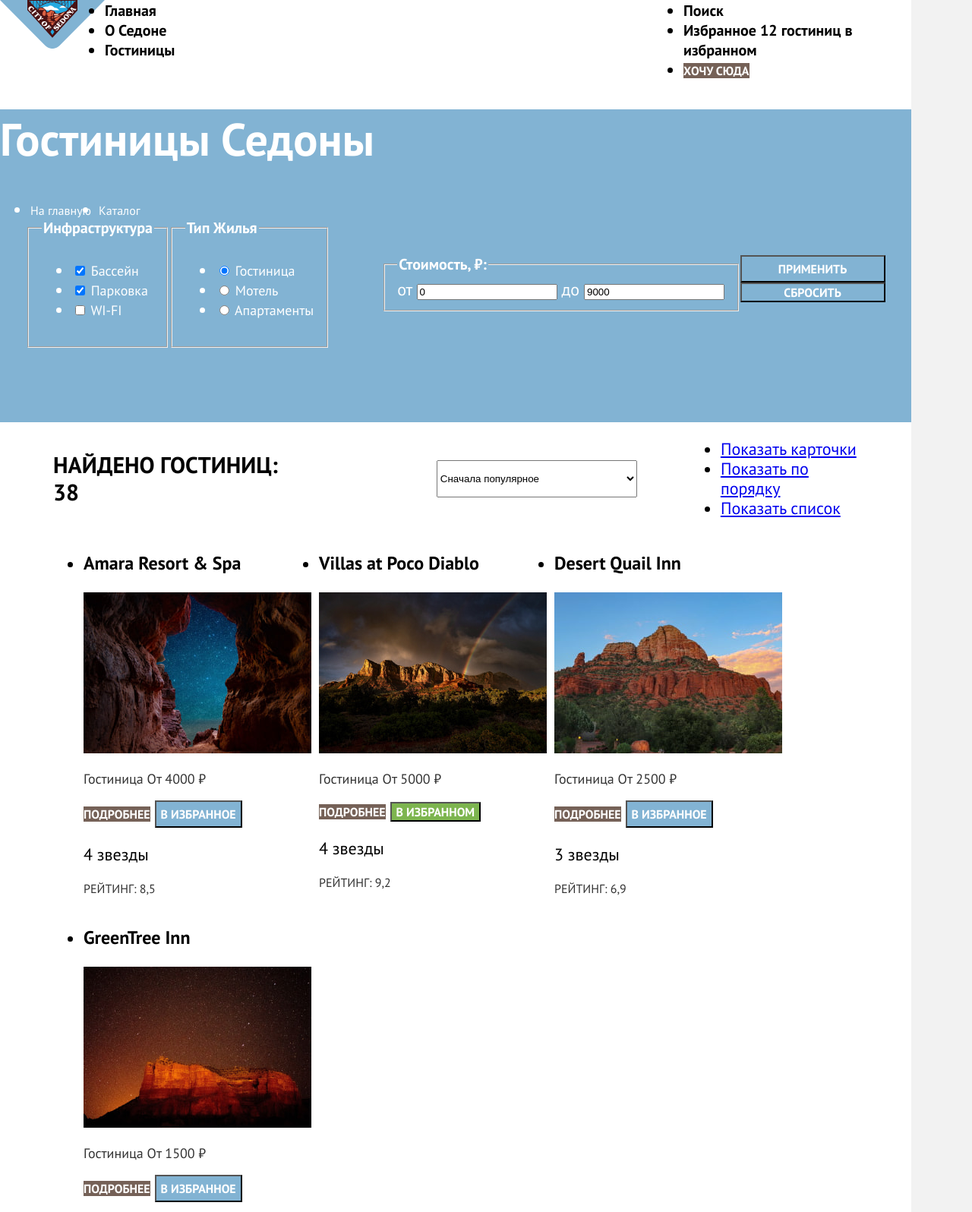
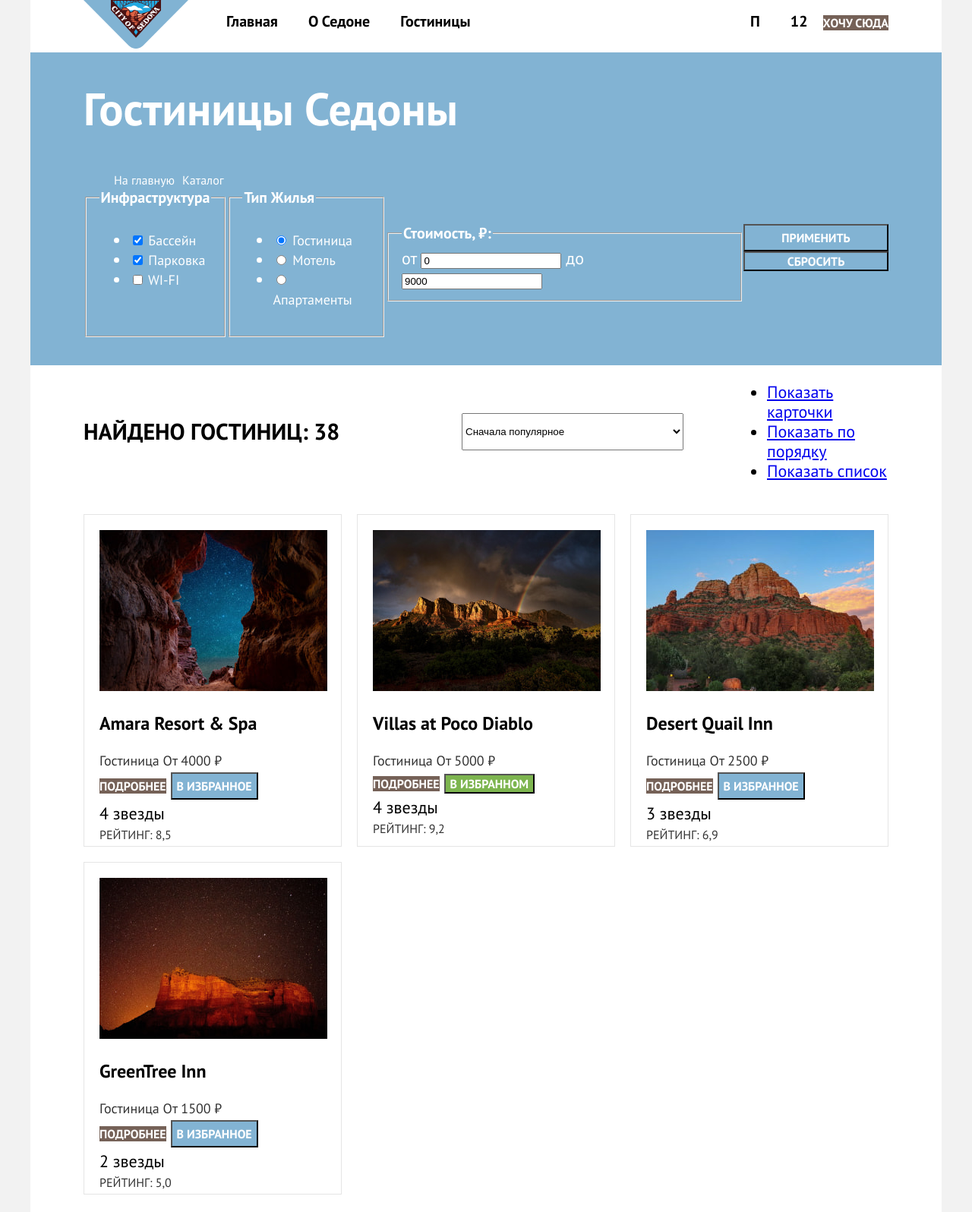
Before and after one commit to KLapkina/2659965-sedona-2, a plain HTML site: page catalog.html in a window 1280 px wide. Shown: the top 1596 px of the page at 76% size. Drawn offline with Linux system fonts and the light colour scheme.

Commit message:
Сетки

```diff
--- a/catalog.html
+++ b/catalog.html
@@ -28,20 +28,20 @@
           <li class = "navigation-item">
             <a class = "navigation-link" href = "#">
               <span class = "visually-hidden">
-              Поиск
+              П<!-- Поиск -->
               </span>
             </a>
           </li>
           <li class = "navigation-item">
             <a class = "navigation-link" href = "#">
               <span class = "visually-hidden">
-                Избранное
+                <!-- Избранное -->
               </span>
               <span class = "in-priorety">
                 12
               </span>
               <span class = "visually-hidden">
-                гостиниц в избранном
+                <!-- гостиниц в избранном -->
               </span>
             </a>
           </li>
@@ -51,7 +51,7 @@
         </ul>
         </nav>
     </header>
-    <main class = "main-inner main-container">
+    <main class = "main-container">
       <div class = "wrapper-filters">
       <h1 class = "catalog-page-title">Гостиницы Седоны</h1>
       <section class = "breadcrums">
@@ -167,8 +167,8 @@
             <li class = "hotel-card-item">
               <div class = "hotel-card-wrapper">
                 <a class = "hotel-card-link">
+                <img class = "hotel-card-img" src = "images/hotels/hotel-1.jpg" alt = "Вид звёздного неба из ущелья" width="300" height="212">
                 <h3 class = "hotel-card-title">Amara Resort & Spa</h3>
-                <img class = "hotel-card-img" src = "images/hotels/hotel-1.jpg" alt = "Вид звёздного неба из ущелья" width="300" height="212">
                 </a>
                 <p class = "hotel-card-text">Гостиница
                   <span>От 4000 ₽</span>
@@ -186,8 +186,8 @@
             <li class = "hotel-card-item">
               <div class = "hotel-card-wrapper">
                 <a class = "hotel-card-link">
+                <img class = "hotel-card-img" src = "images/hotels/hotel-2.jpg" alt = "Небольшая горная цепь на фоне пасмурного неба и радуги" width="300" height="212">
                 <h3 class = "hotel-card-title">Villas at Poco Diablo</h3>
-                <img class = "hotel-card-img" src = "images/hotels/hotel-2.jpg" alt = "Небольшая горная цепь на фоне пасмурного неба и радуги" width="300" height="212">
                 </a>
                 <p class = "hotel-card-text">Гостиница
                   <span>От 5000 ₽</span>
@@ -204,8 +204,8 @@
             <li class = "hotel-card-item">
               <div class = "hotel-card-wrapper">
                 <a class = "hotel-card-link">
+                <img class = "hotel-card-img" src = "images/hotels/hotel-3.jpg" alt = "Гора на фоне ясного неба" width="300" height="212">
                 <h3 class = "hotel-card-title">Desert Quail Inn</h3>
-                <img class = "hotel-card-img" src = "images/hotels/hotel-3.jpg" alt = "Гора на фоне ясного неба" width="300" height="212">
                 </a>
                 <p class = "hotel-card-text">Гостиница
                   <span>От 2500 ₽</span>
@@ -222,8 +222,8 @@
             <li class = "hotel-card-item">
               <div class = "hotel-card-wrapper">
                 <a class = "hotel-card-link">
+                <img class = "hotel-card-img" src = "images/hotels/hotel-4.jpg" alt = "Обрыв под закатным солнцем на фоне звёзд" width="300" height="212">
                 <h3 class = "hotel-card-title">GreenTree Inn</h3>
-                <img class = "hotel-card-img" src = "images/hotels/hotel-4.jpg" alt = "Обрыв под закатным солнцем на фоне звёзд" width="300" height="212">
                 </a>
                 <p class = "hotel-card-text">Гостиница
                   <span>От 1500 ₽</span>
@@ -274,19 +274,20 @@
         <ul class = "network-list">
           <li class = "network-item">
             <a class = "network-link">
-              <span class = "visually-hidden">Вконтакте</span>
+              <span class = "visually-hidden">Вк</span>
             </a>
           </li>
           <li class = "network-item">
             <a class = "network-link">
-              <span class = "visually-hidden">Telegram</span>
+              <span class = "visually-hidden">Tg</span>
             </a>
           </li>
           <li class = "network-item">
             <a class = "network-link">
-              <span class = "visually-hidden">YouTube</span>
+              <span class = "visually-hidden">YT</span>
             </a>
           </li>
+          <!-- Написать нормальные названия соцсетей!!! -->
         </ul>
           <a class = "phone-number" href="tel:+7(812)812-12-12">+7 (812) 812-12-12</a>
         <a class = "htmlacademy-logo-link" href="https://htmlacademy.ru/intensive/htmlcss">
--- a/styles/styles.css
+++ b/styles/styles.css
@@ -19,8 +19,11 @@
 .main-container {
   flex-grow:1;
 }
+.catalog-page-title {
+  margin-top:0;
+}
 body {
-  margin:0;
+  margin:0 auto;
   display:flex;
   flex-direction:column;
   min-height:100%;
@@ -30,6 +33,13 @@
   line-height:26px;
   color:#000000 ;
   background-color: #F2F2F2;
+}
+.page-wrapper {
+  margin:0;
+  padding:0;
+  display:flex;
+  flex-direction:column;
+  min-height:100%;
 }
 .btn {
   font-family: "PT Sans", sans-serif;
@@ -80,6 +90,8 @@
   font-weight: 700;
 }
 .page-header .navigation-link {
+  display:block;
+  margin:16px 20px;
   font-size:20px;
   line-height:24px;
   text-decoration: none;
@@ -105,11 +117,15 @@
   background-color:#82B3D3;
   } */
 .index-welcome {
+  display:flex;
+  align-items: center;
   background-image: url("../images/index-background-element.svg"), url("../images/index-welcome-background.jpg");
   background-position: center bottom;
   background-size: 100% auto;
   background-repeat: no-repeat;
   background-color:#82B3D3;
+  height: 485px; /*удалить, когда всё сделаю*/
+
   }
 .description-title, .text-page, .search-hotel-title, .subscribe-title{
   font-size:30px;
@@ -138,10 +154,22 @@
   padding:0;
   margin:0;
   justify-content:center;
+  list-style-type:none;
 }
+.advantages-card-text, services-card-text {
+  width:230px;
+}/* думаю придётся убрать кода-то*/
+
  .advantages-item, .services-item{
+  display:flex;
+  flex-direction: column;
+  justify-content: center;
+  align-items: center;
   width:400px;
   height: 385px;
+}
+.advantages-item, .services-item {
+  color: #333333;
 }
 .advantages-card-title, .services-card-title{
    font-size:24px;
@@ -154,9 +182,8 @@
    font-size:18px;
   line-height:21px;
   font-weight: 400;
-  color: #333333;
 }
-.first-advantages, .fifth-advantages {
+.first-advantages, .fifth-advantages, .first-advantages .advantages-card-title, .fifth-advantages   .advantages-card-title{
   color: #FFFFFF;
   background-color: #82B3D3;
 }
@@ -166,10 +193,14 @@
 .third-advantages{
   background-color: #83B3D333;
 }
+.advantages-card-img {
+  display:block;
+}
 .search-hotel {
   display:flex;
   flex-direction:column;
   justify-content:center;
+  align-items: center;
   height:406px;
 }
 .btn-search-hotel, .btn-sign-up {
@@ -202,8 +233,6 @@
   text-transform: uppercase;
   text-decoration: none;
   color: #000000;
-  margin-right:236px;
-  width:331px;
 }
 .wrapper-filters {
   background-image: url("../images/catalog-background.jpg");
@@ -213,6 +242,8 @@
   background-size: cover;
   background-repeat: no-repeat;
   color: #FFFFFF;
+  padding: 35px 70px 70px;
+  box-sizing: border-box;
 }
 .breadcrums-link{
   color: #FFFFFF;
@@ -240,7 +271,6 @@
   line-height: 36px;
   font-weight: 700;
   text-transform: uppercase;
-  margin-right:200px;
 }
 .hotel-card-title {
   font-size:24px;
@@ -287,16 +317,24 @@
   color:#333333;
 }
 .navigation {
-  display:flex;
-  width:1200px;
-  margin:0 auto;
+  display:grid;
+  align-items: flex-start;
+  grid-template-columns: 140px 1fr auto;
+  column-gap:28px;
+  margin:0 70px;
 }
 .navigation-list {
+  display:flex;
+  flex-wrap: wrap;
+  justify-content:flex-start;
   margin: 0;
   padding: 0;
-  width:635px;
+  list-style-type:none;
 }
 .navigation-user {
+  display:flex;
+  flex-wrap: wrap;
+  align-items: center;
   max-width:300px;
   margin-left:auto;
 }
@@ -305,21 +343,23 @@
   margin: 0 auto;
 }
 .footer-contacts {
-  display:flex;
+  display:grid;
+  grid-template-columns: auto 335px 115px;
+  column-gap: 236px;
   align-items: center;
-  margin: 0;
+  margin: 0 70px;
 }
 .network-list {
 display:flex;
-width:142px;
 padding:0;
 flex-wrap: wrap;
-margin-right:236px;
-margin-left:70px;
+list-style-type:none;
+}
+.network-item {
+  margin:8px;
 }
 .htmlacademy-logo {
   width:115px;
-  margin-right:70px;
 }
 .advantages-li-image {
   width:800px;
@@ -329,6 +369,7 @@
   display:flex;
   flex-direction:row;
   margin:0;
+  list-style-type:none;
 }
 .breadcrums-item {
   margin-right: 10px;
@@ -367,13 +408,13 @@
   display:flex;
   flex-direction:column;
   justify-content:center;
-  margin-right:70px;
-  margin-left:70px;
+  margin:auto auto;
 
 }
 .type-display-hotels {
-  display:flex;
-  flex-direction:row;
+  display:grid;
+  grid-template-columns: 1fr 292px auto;
+  grid-gap: 70px;
   align-items: center;
   margin-right:70px;
   margin-left:70px;
@@ -381,22 +422,51 @@
 .select-control {
   width:292px;
   height:49px;
-  margin-right:70px;
 }
 .hotel-card-list {
   display:flex;
   flex-direction:row;
   flex-wrap:wrap;
-  margin: 0 auto;
-  margin-right: auto;
-  margin-left: auto;
+  justify-content:space-between;
+  padding:0;
+  margin-right:70px;
+  margin-left:70px;
+  list-style-type:none;
+  align-items: flex-start;
 }
 .hotel-card-wrapper {
-  margin-right:10px;
+  padding:20px;
+  border:1px solid #E5E5E5;
+  width:340px;
+  height:438px;
+  margin-right:20px;
+  margin-bottom: 20px;
+  box-sizing: border-box;
+}
+.hotel-card-item:nth-child(3n) .hotel-card-wrapper
+{
+  margin-right:0;
 }
 .pagination-list {
   display:flex;
+  list-style-type:none;
 }
+.type-display-list {
+  display:flex;
+  flex-wrap: wrap;
+  margin-left:auto;
+  width:160px;
+}
+
+
+
+
+
+
+ /* Временные решения */
+ .hotel-card-item p {
+  margin: 5px 0;
+ }
 .pagination-item {
   margin-right: 8px;
 }
```
Also changed, not shown: index.html (+13 -11 lines).
